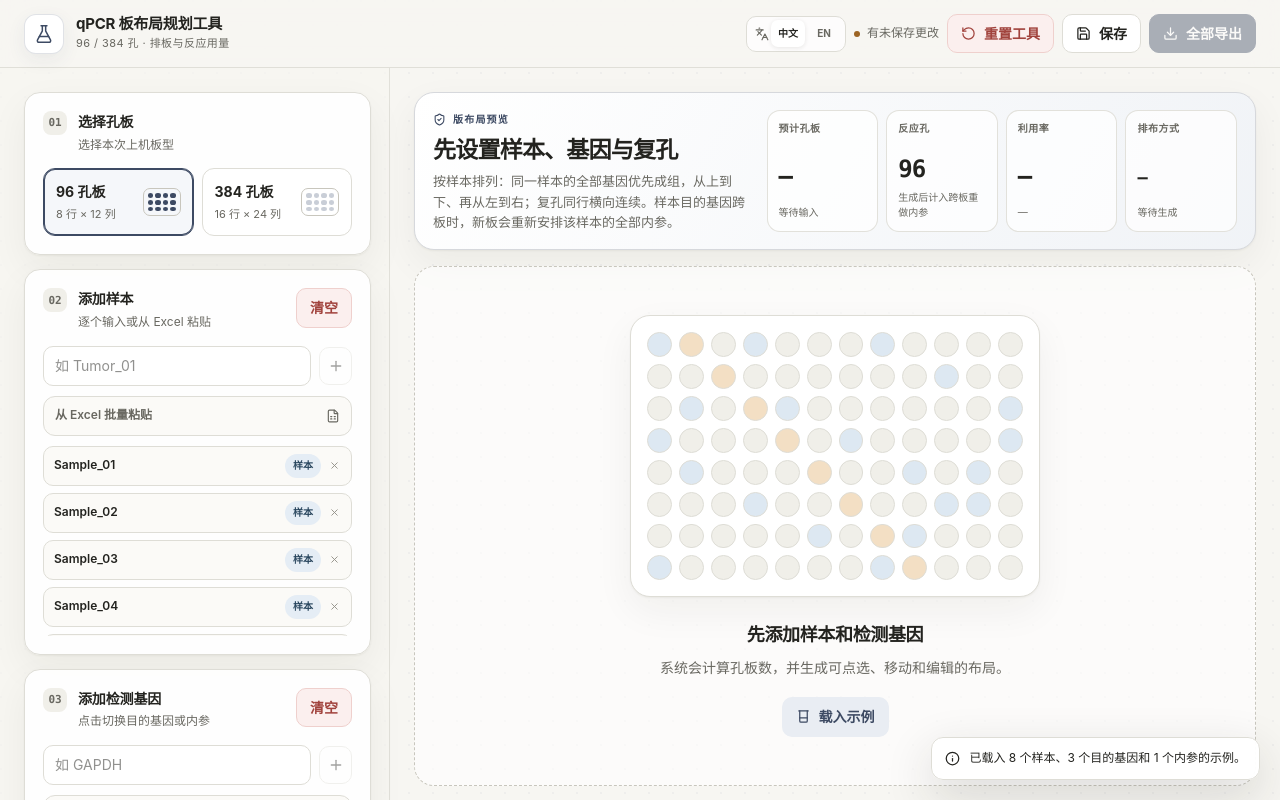
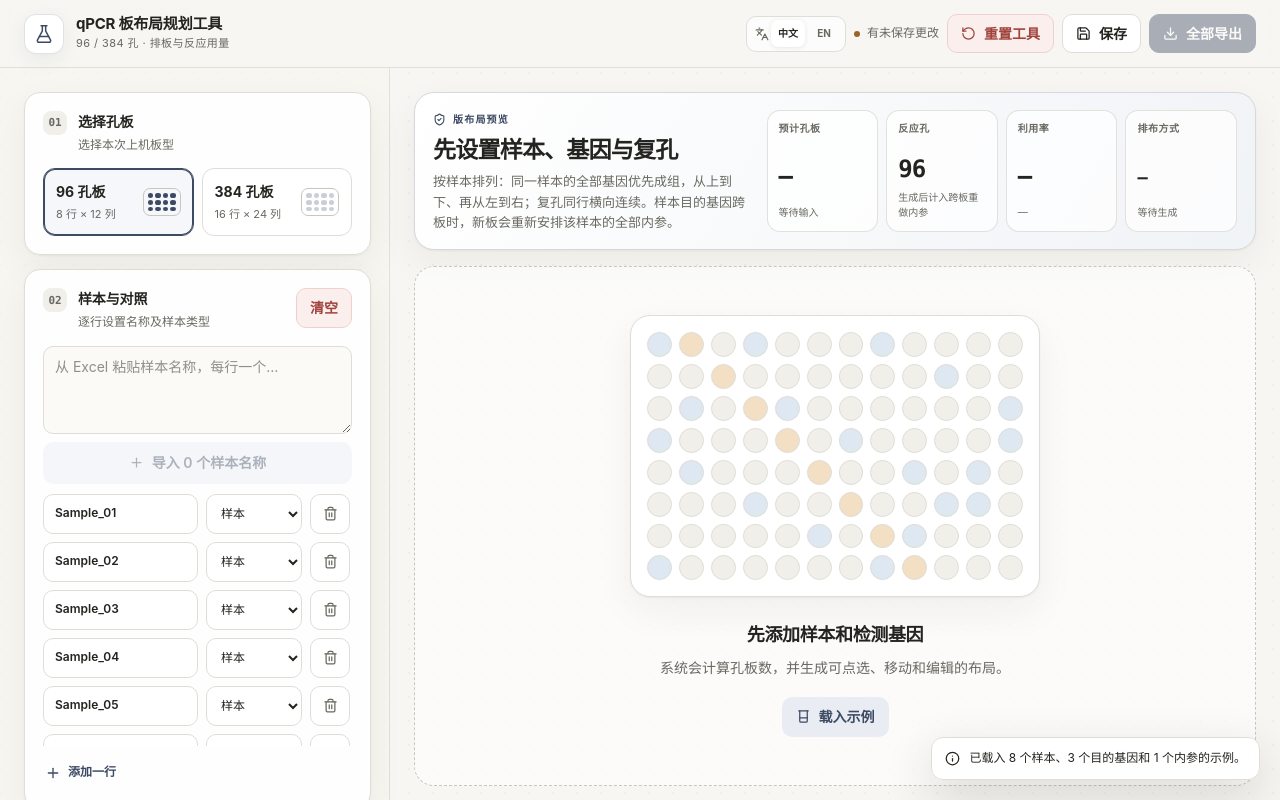
Before and after one commit to annayzhu/qPCR_Plate_Layout_Planner, a Next.js app: page / in a window 1280 px wide. Both pictures are taken after a click on the button "载入示例". Shown: the top 800 px of the page. Built offline with nearby package versions, Linux system fonts and the light colour scheme.

Commit message:
Redesign sample entry as editable rows

```diff
--- a/app/QpcrPlanner.tsx
+++ b/app/QpcrPlanner.tsx
@@ -386,6 +386,9 @@ export function QpcrPlanner() {
   const [loadingPattern, setLoadingPattern] =
     useState<LoadingPattern>("sequential");
   const [sampleInput, setSampleInput] = useState("");
+  const [sampleInputKind, setSampleInputKind] =
+    useState<SampleKind>("sample");
+  const [sampleDraftOpen, setSampleDraftOpen] = useState(false);
   const [geneInput, setGeneInput] = useState("");
   const [samplePaste, setSamplePaste] = useState("");
   const [genePaste, setGenePaste] = useState("");
@@ -426,7 +429,10 @@ export function QpcrPlanner() {
       : message.slice(divider + 3);
   };
   const sampleNames = useMemo(
-    () => samples.map((sample) => sample.name),
+    () =>
+      samples
+        .map((sample) => sample.name.trim())
+        .filter(Boolean),
     [samples],
   );
   const samplePasteNames = useMemo(
@@ -436,8 +442,10 @@ export function QpcrPlanner() {
   const blankSampleNames = useMemo(
     () =>
       samples
-        .filter((sample) => sample.kind === "blank")
-        .map((sample) => sample.name),
+        .filter(
+          (sample) => sample.kind === "blank" && sample.name.trim(),
+        )
+        .map((sample) => sample.name.trim()),
     [samples],
   );
   const blankSampleSet = useMemo(
@@ -490,6 +498,23 @@ export function QpcrPlanner() {
     const issues: string[] = [];
     if (sampleNames.length === 0)
       issues.push(tr("请至少添加 1 个样本", "Add at least one sample"));
+    else if (samples.some((sample) => !sample.name.trim()))
+      issues.push(
+        tr(
+          "请填写所有样本行的名称，或删除空行",
+          "Name every sample row or remove empty rows",
+        ),
+      );
+    else if (
+      new Set(sampleNames.map((sample) => normalizedKey(sample))).size !==
+      sampleNames.length
+    )
+      issues.push(
+        tr(
+          "样本名称不能重复，请修改重复名称",
+          "Sample names must be unique; rename duplicates",
+        ),
+      );
     if (targetGenes.length === 0)
       issues.push(tr("请至少添加 1 个目的基因", "Add at least one target assay"));
     if (referenceGenes.length === 0)
@@ -542,6 +567,8 @@ export function QpcrPlanner() {
     plateType,
     referenceGenes.length,
     replicates,
+    samples,
+    sampleNames,
     sampleNames.length,
     targetGenes.length,
     tr,
@@ -774,7 +801,10 @@ export function QpcrPlanner() {
     markChanged();
   }
 
-  function addSamples(values: string[]) {
+  function addSamples(
+    values: string[],
+    kind: SampleKind = "sample",
+  ) {
     const existing = new Set(
       samples.map((sample) => normalizedKey(sample.name)),
     );
@@ -792,7 +822,7 @@ export function QpcrPlanner() {
       additions.push({
         id: makeId("sample"),
         name: value,
-        kind: "sample",
+        kind,
       });
     }
     if (additions.length > 0) {
@@ -820,6 +850,7 @@ export function QpcrPlanner() {
         ),
       });
     }
+    return additions.length;
   }
 
   function addGenes(values: string[]) {
@@ -867,8 +898,11 @@ export function QpcrPlanner() {
   function submitSample(event: FormEvent) {
     event.preventDefault();
     if (!sampleInput.trim()) return;
-    addSamples([sampleInput]);
+    if (addSamples([sampleInput], sampleInputKind) > 0) {
       setSampleInput("");
+      setSampleInputKind("sample");
+      setSampleDraftOpen(false);
+    }
   }
 
   function submitGene(event: FormEvent) {
@@ -895,6 +929,9 @@ export function QpcrPlanner() {
     ];
     setPlateType(96);
     setSamples(exampleSamples);
+    setSampleInput("");
+    setSampleInputKind("sample");
+    setSampleDraftOpen(false);
     setGenes(exampleGenes);
     setReplicates(3);
     setLayoutPreset("sample-major");
@@ -1109,6 +1146,8 @@ export function QpcrPlanner() {
     setLayoutPreset("sample-major");
     setLoadingPattern("sequential");
     setSampleInput("");
+    setSampleInputKind("sample");
+    setSampleDraftOpen(false);
     setGeneInput("");
     setSamplePaste("");
     setGenePaste("");
@@ -1743,12 +1782,12 @@ export function QpcrPlanner() {
                 <span className="section-index">02</span>
                 <div>
                   <h2 className="panel-title">
-                    {tr("添加样本", "Samples")}
+                    {tr("样本与对照", "Samples & controls")}
                   </h2>
                   <p className="panel-description">
                     {tr(
-                      "逐个输入或从 Excel 粘贴",
-                      "Add individually or paste from Excel",
+                      "逐行设置名称及样本类型",
+                      "Set a name and type for each row",
                     )}
                   </p>
                 </div>
@@ -1759,6 +1798,9 @@ export function QpcrPlanner() {
                   type="button"
                   onClick={() => {
                     setSamples([]);
+                    setSampleInput("");
+                    setSampleInputKind("sample");
+                    setSampleDraftOpen(false);
                     markChanged();
                   }}
                 >
@@ -1767,43 +1809,19 @@ export function QpcrPlanner() {
               )}
             </div>
             <div className="entry-stack">
-              <form className="entry-row" onSubmit={submitSample}>
-                <input
-                  className="input"
-                  value={sampleInput}
-                  onChange={(event) => setSampleInput(event.target.value)}
-                  placeholder={tr("如 Tumor_01", "e.g. Tumor_01")}
-                  aria-label={tr("样本名称", "Sample name")}
-                />
-                <button
-                  className="icon-button"
-                  type="submit"
-                  aria-label={tr("添加样本", "Add sample")}
-                  disabled={!sampleInput.trim()}
-                >
-                  <Plus size={16} />
-                </button>
-              </form>
-              <details className="batch-disclosure">
-                <summary>
-                  <span>
-                    {tr("从 Excel 批量粘贴", "Paste from Excel")}
-                  </span>
-                  <FileSpreadsheet size={14} />
-                </summary>
-                <div className="batch-content">
+              <div className="sample-import-area">
                 <textarea
-                    className="batch-box"
+                  className="batch-box sample-batch-box"
                   value={samplePaste}
                   onChange={(event) => setSamplePaste(event.target.value)}
                   placeholder={tr(
-                      "复制一列或多列样本名称\n粘贴到这里",
-                      "Copy one or more columns of sample names\nPaste here",
+                    "从 Excel 粘贴样本名称，每行一个…",
+                    "Paste sample names from Excel, one per line…",
                   )}
                   aria-label={tr("批量粘贴样本", "Paste samples in bulk")}
                 />
                 <button
-                    className="button button-soft"
+                  className="button button-soft sample-import-button"
                   type="button"
                   disabled={samplePasteNames.length === 0}
                   onClick={() => {
@@ -1811,6 +1829,7 @@ export function QpcrPlanner() {
                     setSamplePaste("");
                   }}
                 >
+                  <Plus size={15} />
                   {tr(
                     `导入 ${samplePasteNames.length} 个样本名称`,
                     `Import ${samplePasteNames.length} sample ${
@@ -1819,59 +1838,70 @@ export function QpcrPlanner() {
                   )}
                 </button>
               </div>
-              </details>
-              {samples.length > 0 ? (
+              {samples.length > 0 && (
                 <div
                   className="sample-list"
                   aria-label={tr("已添加样本", "Added samples")}
                 >
                   {samples.map((sample) => (
-                    <div
-                      className={`sample-row ${
-                        sample.kind === "blank" ? "is-blank" : ""
-                      }`}
-                      key={sample.id}
-                    >
-                      <span className="sample-name" title={sample.name}>
-                        {sample.name}
-                      </span>
-                      <div className="sample-row-actions">
-                        <button
-                          className={`role-toggle sample-kind-toggle ${
-                            sample.kind === "blank" ? "blank" : ""
-                          }`}
-                          type="button"
-                          onClick={() => {
+                    <div className="sample-row" key={sample.id}>
+                      <input
+                        className="sample-name-input"
+                        value={sample.name}
+                        onChange={(event) => {
+                          const nextName = event.target.value;
                           setSamples((current) =>
                             current.map((item) =>
                               item.id === sample.id
-                                  ? {
-                                      ...item,
-                                      kind:
-                                        item.kind === "sample"
-                                          ? "blank"
-                                          : "sample",
-                                    }
+                                ? { ...item, name: nextName }
+                                : item,
+                            ),
+                          );
+                          markChanged();
+                        }}
+                        onBlur={(event) => {
+                          const trimmedName = event.target.value.trim();
+                          if (trimmedName === event.target.value) return;
+                          setSamples((current) =>
+                            current.map((item) =>
+                              item.id === sample.id
+                                ? { ...item, name: trimmedName }
+                                : item,
+                            ),
+                          );
+                        }}
+                        placeholder={tr("样本名称", "Sample name")}
+                        aria-label={tr(
+                          `样本名称：${sample.name || "未填写"}`,
+                          `Sample name: ${sample.name || "empty"}`,
+                        )}
+                      />
+                      <select
+                        className={`sample-kind-select ${
+                          sample.kind === "blank" ? "is-blank" : ""
+                        }`}
+                        value={sample.kind}
+                        onChange={(event) => {
+                          const nextKind = event.target.value as SampleKind;
+                          setSamples((current) =>
+                            current.map((item) =>
+                              item.id === sample.id
+                                ? { ...item, kind: nextKind }
                                 : item,
                             ),
                           );
                           markChanged();
                         }}
                         aria-label={tr(
-                            `将 ${sample.name} 切换为${
-                              sample.kind === "sample" ? "Blank" : "样本"
-                            }`,
-                            `Change ${sample.name} to ${
-                              sample.kind === "sample" ? "Blank" : "Sample"
-                            }`,
-                          )}
-                        >
-                          {sample.kind === "blank"
-                            ? "Blank"
-                            : tr("样本", "Sample")}
-                        </button>
-                        <button
-                          className="chip-remove"
+                          `${sample.name || "当前行"}的类型`,
+                          `Type for ${sample.name || "this row"}`,
+                        )}
+                      >
+                        <option value="sample">{tr("样本", "Sample")}</option>
+                        <option value="blank">Blank</option>
+                      </select>
+                      <button
+                        className="sample-delete-button"
                         type="button"
                         onClick={() => {
                           setSamples((current) =>
@@ -1884,16 +1914,75 @@ export function QpcrPlanner() {
                           `Remove sample ${sample.name}`,
                         )}
                       >
-                          <X size={11} />
-                        </button>
-                      </div>
+                        <Trash2 size={15} />
+                      </button>
                     </div>
                   ))}
                 </div>
-              ) : (
+              )}
+              {samples.length === 0 && !sampleDraftOpen && (
                 <p className="microcopy">
                   {tr("尚未添加样本", "No samples added")}
                 </p>
+              )}
+              {sampleDraftOpen ? (
+                <form
+                  className="sample-row sample-draft-row"
+                  onSubmit={submitSample}
+                >
+                  <input
+                    className="sample-name-input"
+                    value={sampleInput}
+                    onChange={(event) => setSampleInput(event.target.value)}
+                    placeholder={tr("输入样本名称", "Enter sample name")}
+                    aria-label={tr("新样本名称", "New sample name")}
+                    autoFocus
+                  />
+                  <select
+                    className={`sample-kind-select ${
+                      sampleInputKind === "blank" ? "is-blank" : ""
+                    }`}
+                    value={sampleInputKind}
+                    onChange={(event) =>
+                      setSampleInputKind(event.target.value as SampleKind)
+                    }
+                    aria-label={tr("新样本类型", "New sample type")}
+                  >
+                    <option value="sample">{tr("样本", "Sample")}</option>
+                    <option value="blank">Blank</option>
+                  </select>
+                  <div className="sample-draft-actions">
+                    <button
+                      className="sample-delete-button"
+                      type="submit"
+                      disabled={!sampleInput.trim()}
+                      aria-label={tr("确认添加此行", "Add this row")}
+                    >
+                      <Check size={15} />
+                    </button>
+                    <button
+                      className="sample-delete-button"
+                      type="button"
+                      onClick={() => {
+                        setSampleInput("");
+                        setSampleInputKind("sample");
+                        setSampleDraftOpen(false);
+                      }}
+                      aria-label={tr("取消添加此行", "Cancel this row")}
+                    >
+                      <X size={15} />
+                    </button>
+                  </div>
+                </form>
+              ) : (
+                <button
+                  className="sample-add-row"
+                  type="button"
+                  onClick={() => setSampleDraftOpen(true)}
+                >
+                  <Plus size={16} />
+                  {tr("添加一行", "Add row")}
+                </button>
               )}
             </div>
           </section>
@@ -2295,10 +2384,10 @@ export function QpcrPlanner() {
             <div className="setup-summary">
               <strong>
                 {tr(
-                  `${samples.length} 样本 × ${genes.length} 基因 × ${
+                  `${sampleNames.length} 样本 × ${genes.length} 基因 × ${
                     replicates || 0
                   } 复孔`,
-                  `${samples.length} samples × ${genes.length} assays × ${
+                  `${sampleNames.length} samples × ${genes.length} assays × ${
                     replicates || 0
                   } replicates`,
                 )}
@@ -3099,7 +3188,7 @@ export function QpcrPlanner() {
                   </section>
                   <ReactionCalculator
                     layout={layout}
-                    samples={samples}
+                    samples={samples.filter((sample) => sample.name.trim())}
                     genes={genes.map((gene) => ({
                       name: gene.name,
                       role: gene.role,
@@ -3229,7 +3318,9 @@ export function QpcrPlanner() {
                         )
                       }
                     >
-                      {samples.map((sample) => (
+                      {samples
+                        .filter((sample) => sample.name.trim())
+                        .map((sample) => (
                           <option value={sample.name} key={sample.id}>
                             {sample.name}
                             {sample.kind === "blank" ? " · Blank" : ""}
--- a/app/globals.css
+++ b/app/globals.css
@@ -578,47 +578,144 @@ select:focus-visible,
 
 .sample-list {
   display: grid;
-  max-height: 190px;
+  max-height: 252px;
+  gap: 8px;
+  overflow: auto;
+  padding-right: 2px;
+}
+
+.sample-row {
+  display: grid;
+  min-width: 0;
+  align-items: center;
+  gap: 8px;
+  grid-template-columns: minmax(0, 1fr) minmax(96px, 0.58fr) 40px;
+}
+
+.sample-import-area {
+  display: grid;
+  gap: 8px;
+}
+
+.sample-batch-box {
+  min-height: 88px;
+  background: var(--surface-raised);
+}
+
+.sample-import-button {
+  width: 100%;
+  min-height: 42px;
+  justify-content: center;
+}
+
+.sample-name-input,
+.sample-kind-select {
+  width: 100%;
+  min-width: 0;
+  min-height: 40px;
+  border: 1px solid var(--border);
+  border-radius: var(--radius-control);
+  background: var(--surface);
+  color: var(--ink);
+  font-size: 12px;
+  transition:
+    border-color 150ms ease,
+    box-shadow 150ms ease,
+    background 150ms ease;
+}
+
+.sample-name-input {
+  padding: 8px 11px;
+  font-weight: 620;
+}
+
+.sample-kind-select {
+  padding: 8px 30px 8px 10px;
+  cursor: pointer;
+}
+
+.sample-kind-select.is-blank {
+  background: #f5f1e9;
+  color: #745a38;
+}
+
+.sample-name-input:hover,
+.sample-kind-select:hover {
+  border-color: var(--border-strong);
+}
+
+.sample-name-input:focus,
+.sample-kind-select:focus {
+  border-color: var(--focus);
+  box-shadow: 0 0 0 3px rgba(23, 107, 117, 0.1);
+  outline: 0;
+}
+
+.sample-delete-button {
+  display: grid;
+  width: 40px;
+  height: 40px;
+  flex: 0 0 auto;
+  place-items: center;
+  border: 1px solid var(--border);
+  border-radius: var(--radius-control);
+  background: var(--surface);
+  color: var(--ink-secondary);
+  cursor: pointer;
+  transition:
+    border-color 150ms ease,
+    background 150ms ease,
+    color 150ms ease;
+}
+
+.sample-delete-button:hover:not(:disabled) {
+  border-color: #e6bdb8;
+  background: #fff4f2;
+  color: var(--danger);
+}
+
+.sample-delete-button:disabled {
+  cursor: not-allowed;
+  opacity: 0.4;
+}
+
+.sample-draft-row {
+  padding-top: 2px;
+  grid-template-columns: minmax(0, 1fr) minmax(96px, 0.58fr) 74px;
+}
+
+.sample-draft-actions {
+  display: flex;
+  gap: 6px;
+}
+
+.sample-draft-actions .sample-delete-button {
+  width: 34px;
+}
+
+.sample-draft-actions .sample-delete-button:first-child:not(:disabled):hover {
+  border-color: #a8c9c7;
+  background: #f0f8f7;
+  color: var(--action);
+}
+
+.sample-add-row {
+  display: inline-flex;
+  width: fit-content;
+  min-height: 34px;
+  align-items: center;
   gap: 7px;
-  overflow: auto;
-}
-
-.sample-row {
-  display: flex;
-  min-width: 0;
-  align-items: center;
-  justify-content: space-between;
-  gap: 8px;
-  padding: 7px 8px 7px 10px;
-  border: 1px solid var(--border);
-  border-radius: 10px;
-  background: var(--surface-raised);
-}
-
-.sample-row.is-blank {
-  border-style: dashed;
-  background: #f5f3ef;
-}
-
-.sample-name {
-  overflow: hidden;
-  min-width: 0;
+  padding: 4px 2px;
+  border: 0;
+  background: transparent;
+  color: var(--action);
+  cursor: pointer;
   font-size: 12px;
-  font-weight: 620;
-  text-overflow: ellipsis;
-  white-space: nowrap;
-}
-
-.sample-row-actions {
-  display: flex;
-  flex: 0 0 auto;
-  align-items: center;
-  gap: 4px;
-}
-
-.sample-kind-toggle.blank {
-  background: #e9e6df;
-  color: #625f58;
+  font-weight: 720;
+}
+
+.sample-add-row:hover {
+  color: #0e5962;
 }
 
 .gene-row {
@@ -2341,6 +2438,19 @@ select:focus-visible,
     grid-template-columns: 1fr;
   }
 
+  .sample-row {
+    grid-template-columns: minmax(0, 1fr) 96px 40px;
+  }
+
+  .sample-draft-row {
+    grid-template-columns: minmax(0, 1fr) 96px;
+  }
+
+  .sample-draft-actions {
+    grid-column: 1 / -1;
+    justify-content: flex-end;
+  }
+
   .hero-title {
     font-size: 23px;
   }
```
Also changed, not shown: 1 other file (tests, documents, lock files or other folders). Lines whose indentation alone changed are shown as unchanged.
